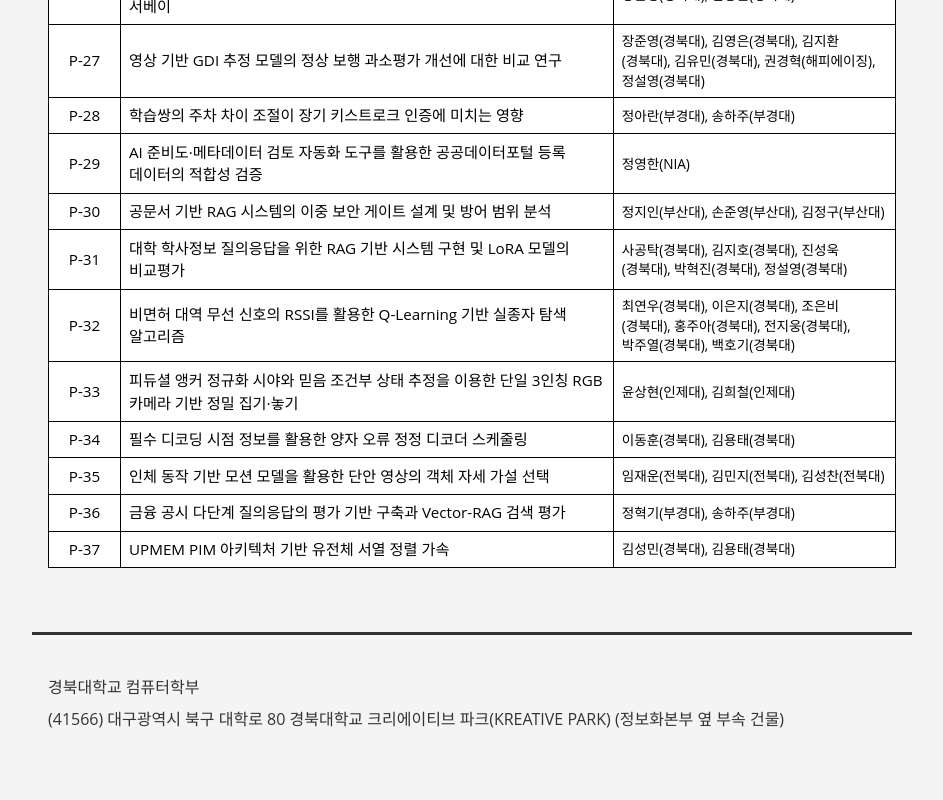
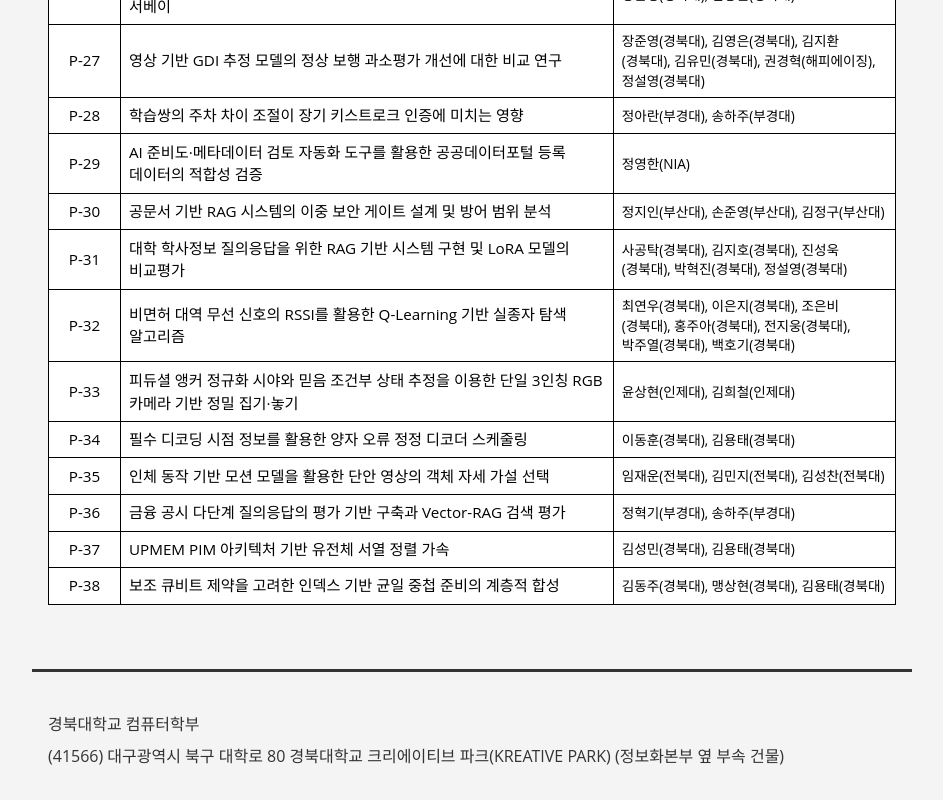
Before and after one commit to moderate-yes/2026ucwit-test, a plain HTML site: page program.html in a window 1280 px wide. Shown: the part 4042-4842 px from the top of the page, without its empty margins (168-1111 px from the left). Before the commit the page ends 4805 px from the top, so only its background shows below. Drawn offline with Linux system fonts and the light colour scheme.

Commit message:
Add poster P-38

```diff
--- a/program.html
+++ b/program.html
@@ -115,6 +115,7 @@
         <tr><td class="nowrap">P-35</td><td>인체 동작 기반 모션 모델을 활용한 단안 영상의 객체 자세 가설 선택</td><td class="authors">임재운(전북대), 김민지(전북대), 김성찬(전북대)</td></tr>
         <tr><td class="nowrap">P-36</td><td>금융 공시 다단계 질의응답의 평가 기반 구축과 Vector-RAG 검색 평가</td><td class="authors">정혁기(부경대), 송하주(부경대)</td></tr>
         <tr><td class="nowrap">P-37</td><td>UPMEM PIM 아키텍처 기반 유전체 서열 정렬 가속</td><td class="authors">김성민(경북대), 김용태(경북대)</td></tr>
+        <tr><td class="nowrap">P-38</td><td>보조 큐비트 제약을 고려한 인덱스 기반 균일 중첩 준비의 계층적 합성</td><td class="authors">김동주(경북대), 맹상현(경북대), 김용태(경북대)</td></tr>
       </tbody>
     </table></div>
   </section>
```
